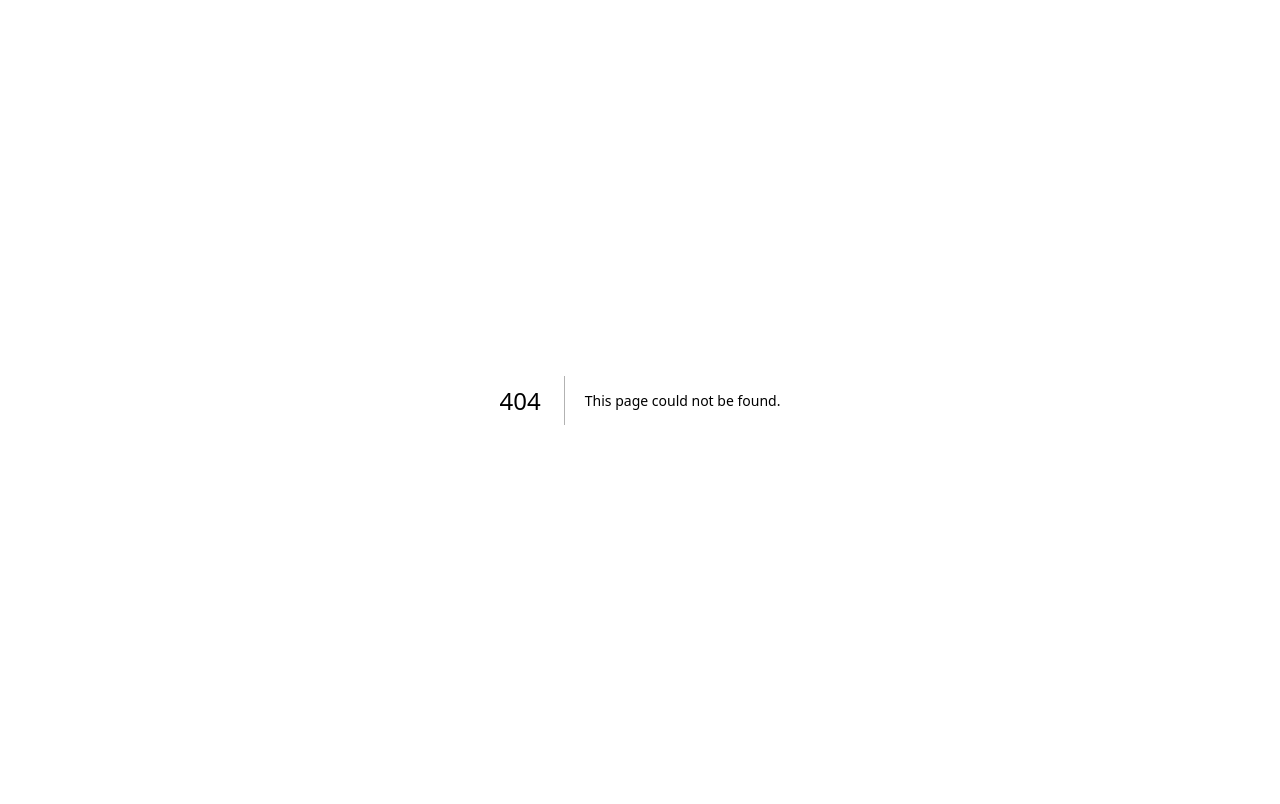
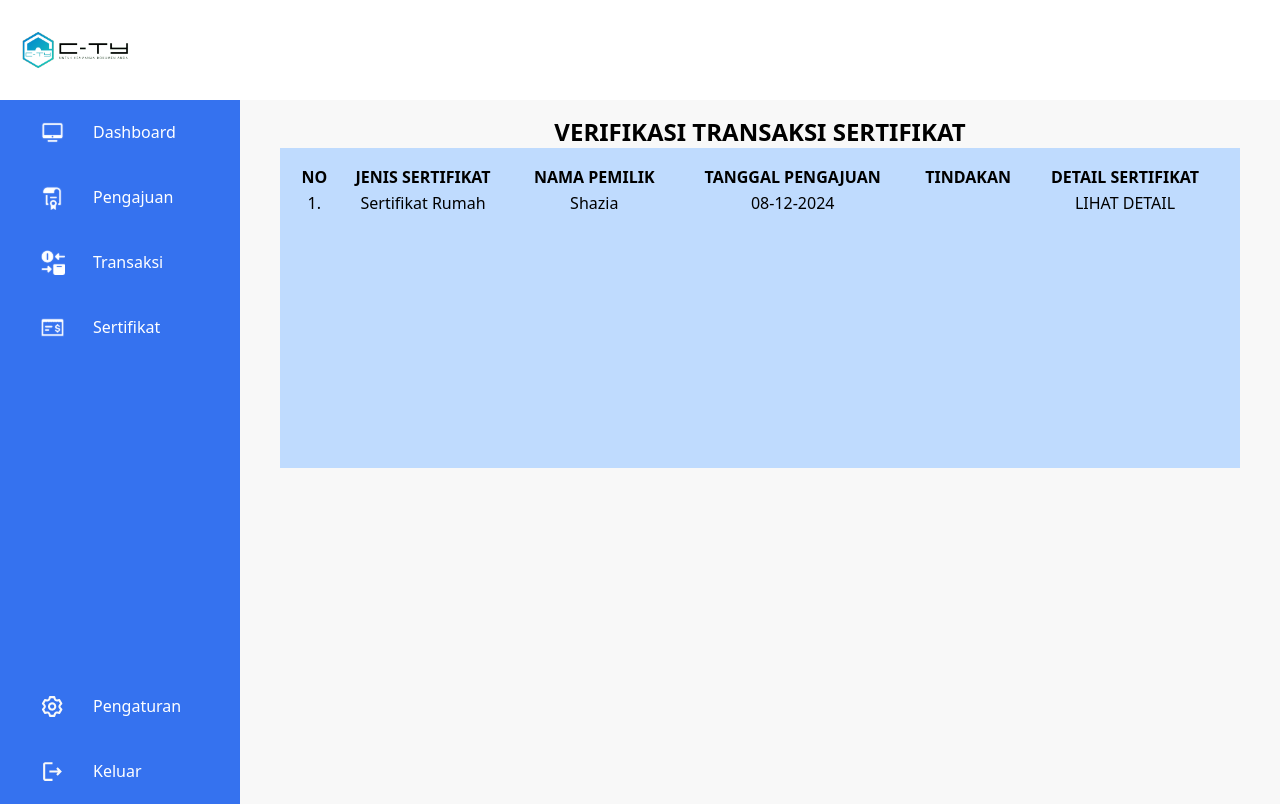
Before and after one commit to Jong44/fronted_cty, a Next.js app: page /user/dashboard_author in a window 1280 px wide. Before the commit this address had no page. Built offline with nearby package versions, Linux system fonts and the light colour scheme.

Commit message:
update dashboard author

```diff
--- /dev/null
+++ b/src/pages/user/dashboard_author/index.js
@@ -0,0 +1,40 @@
+import React from 'react'
+import RootLayout from '@/components/global/layout/RootLayout'
+
+const Pengajuan = () => {
+  return (
+    <RootLayout>
+        <div>
+          <h2 className="text-center text-2xl"><b>VERIFIKASI TRANSAKSI SERTIFIKAT</b></h2>
+          <div className='container mx-auto w-[60rem] h-[20rem] bg-blue-200 p-4'>
+            <div>
+              <table className='table-auto w-full border-collapse'>
+                <thead>
+                  <tr>
+                    <th>NO</th>
+                    <th>JENIS SERTIFIKAT</th>
+                    <th>NAMA PEMILIK</th>
+                    <th>TANGGAL PENGAJUAN</th>
+                    <th>TINDAKAN</th>
+                    <th>DETAIL SERTIFIKAT</th>
+                  </tr>
+                </thead>
+                <tbody className='text-center'>
+                  <tr>
+                    <td>1.</td>
+                    <td>Sertifikat Rumah</td>
+                    <td>Shazia</td>
+                    <td>08-12-2024</td>
+                    <td></td>
+                    <td><button><a href='/user/detail'>LIHAT DETAIL</a></button></td>
+                  </tr>
+                </tbody>
+              </table>
+            </div>
+          </div>
+        </div>
+    </RootLayout>
+  )
+}
+
+export default Pengajuan
--- /dev/null
+++ b/src/pages/user/detail/index.js
@@ -0,0 +1,12 @@
+import React from 'react'
+import RootLayout from '@/components/global/layout/RootLayout'
+
+const Pengajuan = () => {
+  return (
+    <RootLayout>
+
+    </RootLayout>
+  )
+}
+
+export default Pengajuan
```
